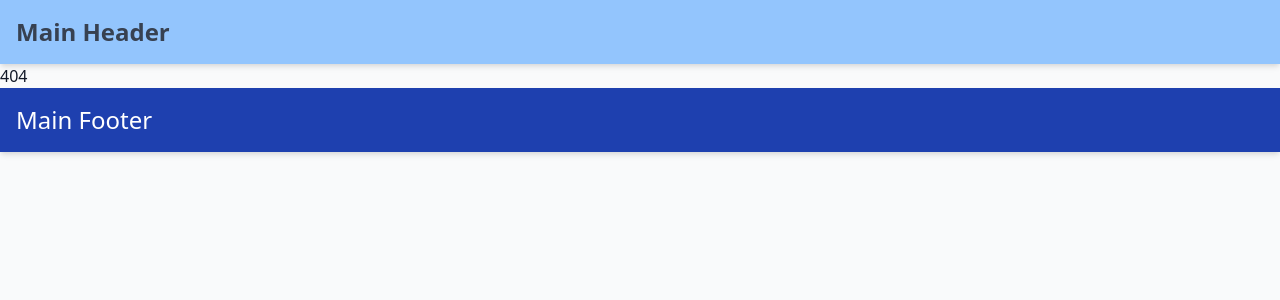
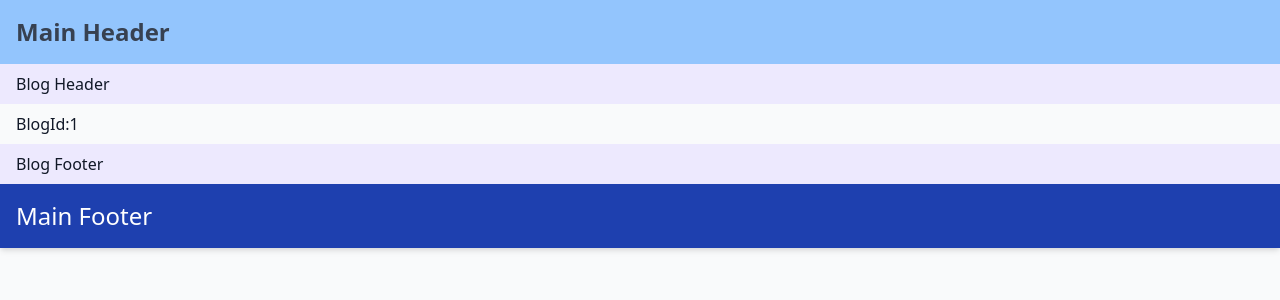
Before and after one commit to Zagaz/codevolution-next-js, a Next.js app: page /blog/1 in a window 1280 px wide. Before the commit this address had no page. Shown: the top 300 px of the page. Built offline with nearby package versions, Linux system fonts and the light colour scheme.

Commit message:
Blog nested dynamic

```diff
--- /dev/null
+++ b/src/app/(blog group)/blog/[blogId]/page.tsx
@@ -0,0 +1,16 @@
+import React from 'react'
+
+export default async function BlogId({
+    params,
+}:{
+    params: Promise<{blogId: string}>
+}) {
+    const blogId = (await params).blogId;
+  return (
+    <>
+    <div className = 'py-2 px-4'>
+        <h3>BlogId:{blogId} </h3>
+        </div>
+    </>
+  )
+}
```
Also changed, not shown: src/app/(blog group)/blog/first/page.tsx (deleted, +0 -7 lines), src/app/(blog group)/blog/second/page.tsx (deleted, +0 -7 lines).
